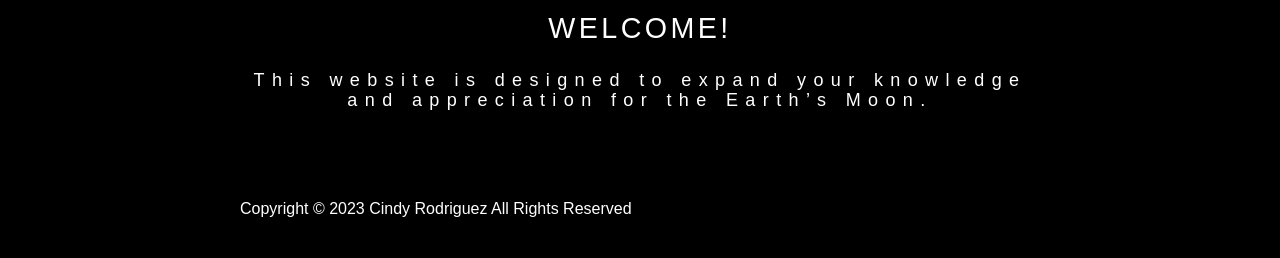
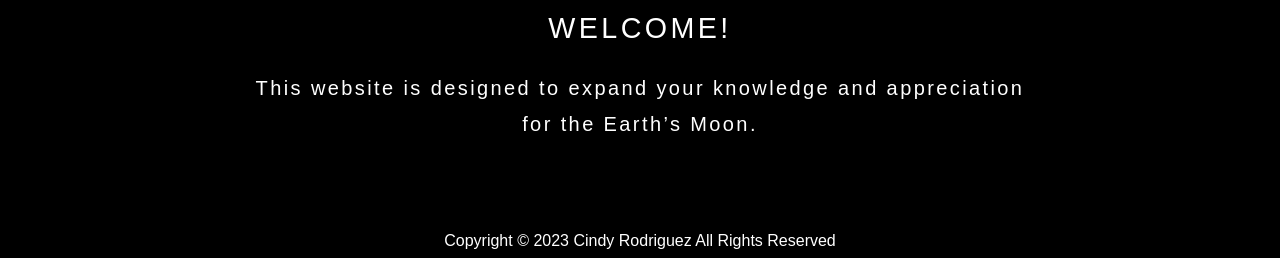
Before and after one commit to rodriguc2/lunar-solar-microsite, a plain HTML site: page index.html in a window 1280 px wide. Shown: the part 1195-1453 px from the top of the page. Before the commit the page ends 1421 px from the top, so only its background shows below. Drawn offline with Linux system fonts and the light colour scheme; a web font is replaced by a local one.

Commit message:
🪨🚄 Updated with Glitch

```diff
--- a/index.html
+++ b/index.html
@@ -84,9 +84,8 @@
         src="https://cdn.glitch.global/a9963049-ac3b-4d07-a688-b583beba7b87/My%20project.png?v=1678297760100"
       />
       <h2 class="welcome">WELCOME!</h2>
-      <p class="paragraph">
-        This website is designed to expand your knowledge and appreciation for
-        the Earth’s Moon.
+      <p class= "lunone">
+        This website is designed to expand your knowledge and appreciation for the Earth’s Moon.
       </p>
     </main>
     <footer>
--- a/styles.css
+++ b/styles.css
@@ -206,15 +206,6 @@ footer {
   color: #ffffff;
 }
 
-.paragraph {
-  font-weight: 400;
-  font-size: 18px;
-  line-height: 20px;
-  text-align: center;
-  letter-spacing: 0.41em;
-  color: #ffffff;
-}
-
 .about {
   font-weight: 400;
   font-size: 50px;
@@ -335,6 +326,7 @@ footer {
 
 footer p {
   color: #ffffff;
+  text-align: center;
 }
 
 @media (min-width: 600px) {
```
